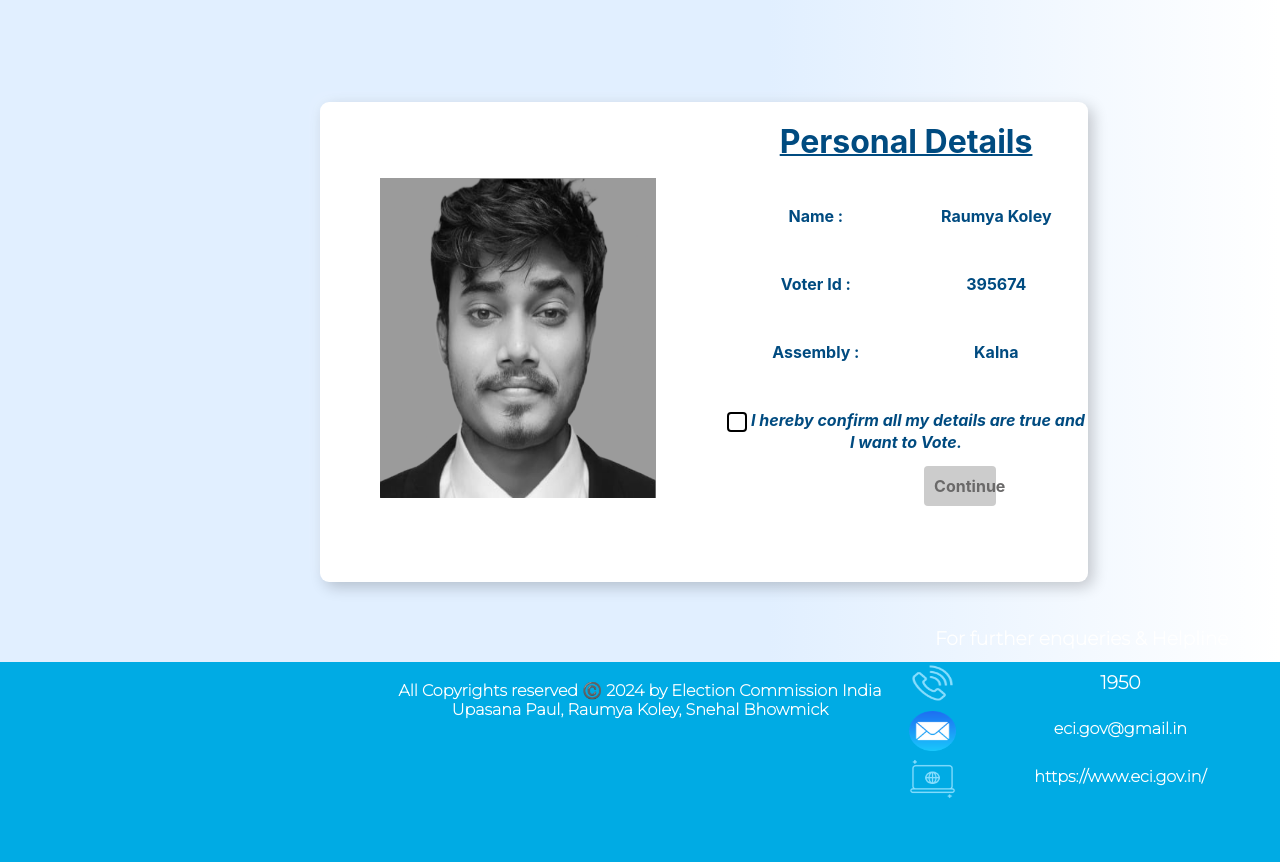
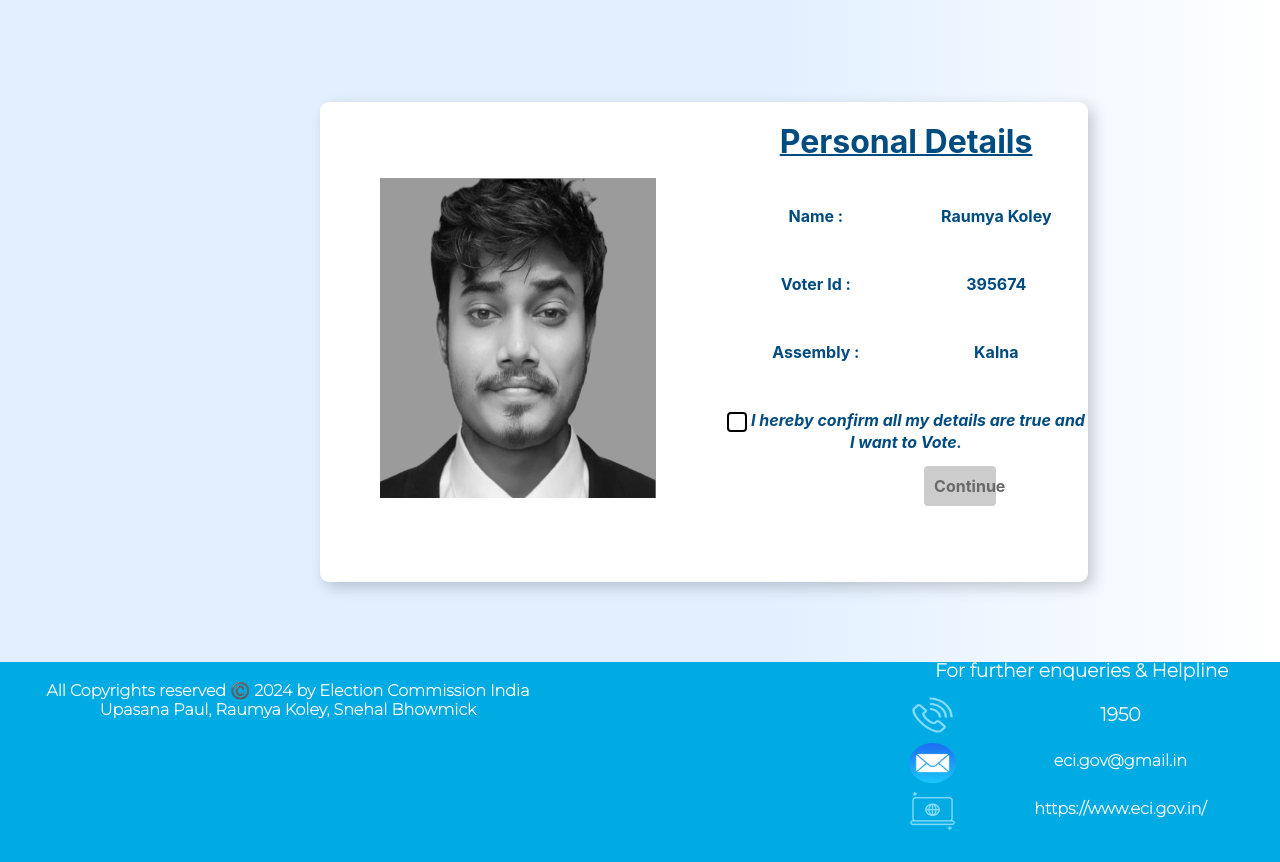
Before and after one commit to Upasana1807/Electoral-Application, a React (Create React App) app: page /voterdetails in a window 1280 px wide. Built offline with nearby package versions, Linux system fonts and the light colour scheme.

Commit message:
candidate nomination form

```diff
--- a/src/components/Candiform.css
+++ b/src/components/Candiform.css
@@ -1,8 +1,8 @@
 .candi-form-box{
     height: 7vh;
-    width: 60%;
+    width: 80%;
     /* background-color: aqua; */
-    margin-left: 5%;
+    /* margin-left: 105%; */
     border: 0.3px solid rgb(161, 161, 161) ;
     border-radius: 10px;
     border-bottom: 2px solid rgb(0, 171, 228);
@@ -15,21 +15,26 @@
     /* font-weight: bolder; */
 }
 .candi-form-btn:hover{
-    background-color: rgb(0, 0, 0);
-    height: 7vh;
-    width: 350%;
+    background-color: rgb(0, 171, 228);
+    height: 9vh;
+    width: 115%;
     cursor: pointer;
+    box-shadow:1px 1px 5px rgb(207, 202, 202);
+    text-shadow: 1px 3px 3px white;
 }
 .candi-form-btn{
     cursor: pointer;
-    height:6vh;
-    width:30% ;
+    height:8vh;
+    width:100% ;
     background-color:rgb(0, 171, 228);
     color:white;
     border:none;
+    position: relative;
     box-shadow:1px 1px 2px gray;
     font-family:'Montserrat', sans-serif;
     border-radius:5px;
-    font-size:15px;
-    margin-left:120%;
+    font-size:20px;
+    margin-left:335%;
+    margin-top: 60vh;
+    font-weight: bold;
 }
--- a/src/components/Footer.jsx
+++ b/src/components/Footer.jsx
@@ -1,51 +1,144 @@
 import React from "react";
-import './Footer.css';
-import phone from './call.png';
-import email from './mail.png';
-import web from './website.png';
+import "./Footer.css";
+import phone from "./call.png";
+import email from "./mail.png";
+import web from "./website.png";
 
-
-const Footer =() =>{
-    return(
+const Footer = () => {
+  return (
     <>
-            <div className="footer-whole" style={{height:"25vh", width:"100%", marginTop:"10vh", backgroundColor:"rgb(0, 171, 228)"}}>
-                <h4 style={{color:"white", fontFamily: "'Montserrat', sans-serif"}}> <br /> All Copyrights reserved ©️ 2024 by Election Commission India <br />
-
-                Upasana Paul, Raumya Koley, Snehal Bhowmick</h4>
-                <div className="links-div" style={{height:"17vh", width:"30%", marginLeft:"71%", marginTop:"-11.5vh"}}>
-                    <div className="more-div" style={{height:"4vh", width:"90%"}}>
-                        <h3 style={{color:"white", fontFamily: "'Montserrat', sans-serif"}}> For further enqueries & Helpline </h3>
+      <div
+        className="footer-whole"
+        style={{
+          height: "25vh",
+          width: "100%",
+          marginTop: "10vh",
+          backgroundColor: "rgb(0, 171, 228)",
+        }}
+      >
+        <h4 style={{ color: "white", fontFamily: "'Montserrat', sans-serif", marginTop:"2vh", marginLeft:"-55%" }}>
+          {" "}
+          <br /> All Copyrights reserved ©️ 2024 by Election Commission India{" "}
+          <br />
+          Upasana Paul, Raumya Koley, Snehal Bhowmick
+        </h4>
+        <div
+          className="links-div"
+          style={{
+            height: "17vh",
+            width: "30%",
+            marginLeft: "71%",
+            marginTop: "-11.5vh",
+          }}
+        >
+          <div className="more-div" style={{ height: "4vh", width: "90%" , marginTop:"4vh"}}>
+            <h3
+              style={{ color: "white", fontFamily: "'Montserrat', sans-serif" }}
+            >
+              {" "}
+              For further enqueries & Helpline{" "}
+            </h3>
           </div>
-                    <div className="call-div" style={{height:"5vh", width:"95%", marginTop:"0.5vh", display:"flex"}}>
-                        <div className="icon-div" style={{height:"5vh", width:"13%"}}>
+          <div
+            className="call-div"
+            style={{
+              height: "5vh",
+              width: "95%",
+              marginTop: "0.5vh",
+              display: "flex",
+            }}
+          >
+            <div className="icon-div" style={{ height: "5vh", width: "13%" }}>
               <img className="footer-phone" src={phone} alt="phone-icon" />
             </div>
-                        <div className="details-div" style={{height:"5vh", width:"80%", marginLeft:"5%"}}><h3 style={{color:"white", fontFamily: "'Montserrat', sans-serif", marginTop:"1vh"}}> 1950</h3></div>
+            <div
+              className="details-div"
+              style={{ height: "5vh", width: "80%", marginLeft: "5%" }}
+            >
+              <h3
+                style={{
+                  color: "white",
+                  fontFamily: "'Montserrat', sans-serif",
+                  marginTop: "1vh",
+                }}
+              >
+                {" "}
+                1950
+              </h3>
             </div>
-                    <div className="mail-div" style={{height:"5vh", width:"95%", marginTop:"1vh", display:"flex"}}>
-                        <div className="icon-div" style={{height:"5vh", width:"13%"}}>
+          </div>
+          <div
+            className="mail-div"
+            style={{
+              height: "5vh",
+              width: "95%",
+              marginTop: "1vh",
+              display: "flex",
+            }}
+          >
+            <div className="icon-div" style={{ height: "5vh", width: "13%" }}>
               <img className="footer-mail" src={email} alt="email-icon" />
             </div>
-                        <div className="details-div" style={{height:"5vh", width:"80%", marginLeft:"5%"}}>
-                            <h4 style={{color:"white", fontFamily:"'Montserrat', sans-serif", marginTop:"1vh"}}> eci.gov@gmail.in</h4>
+            <div
+              className="details-div"
+              style={{ height: "5vh", width: "80%", marginLeft: "5%" }}
+            >
+              <h4
+                style={{
+                  color: "white",
+                  fontFamily: "'Montserrat', sans-serif",
+                  marginTop: "1vh",
+                }}
+              >
+                {" "}
+                eci.gov@gmail.in
+              </h4>
             </div>
           </div>
-                    <div className="web-div" style={{height:"5vh", width:"95%", marginTop:"1vh", display:"flex"}}>
-                        <div className="icon-div" style={{height:"5vh", width:"13%"}}>
-                            <a href="https://www.eci.gov.in/" target="_blank" rel="noopener noreferrer"> <img className="footer-web" src={web} alt="website-icon" /> </a>
-
+          <div
+            className="web-div"
+            style={{
+              height: "5vh",
+              width: "95%",
+              marginTop: "1vh",
+              display: "flex",
+            }}
+          >
+            <div className="icon-div" style={{ height: "5vh", width: "13%" }}>
+              <a
+                href="https://www.eci.gov.in/"
+                target="_blank"
+                rel="noopener noreferrer"
+              >
+                {" "}
+                <img className="footer-web" src={web} alt="website-icon" />{" "}
+              </a>
             </div>
-                        <div className="details-div" style={{height:"5vh", width:"80%", marginLeft:"5%"}}>
-                            <a href="https://www.eci.gov.in/" target="_blank" rel="noopener noreferrer"> <h4 style={{marginTop:"1vh", fontFamily: "'Montserrat', sans-serif"}}>https://www.eci.gov.in/ </h4></a>
+            <div
+              className="details-div"
+              style={{ height: "5vh", width: "80%", marginLeft: "5%" }}
+            >
+              <a
+                href="https://www.eci.gov.in/"
+                target="_blank"
+                rel="noopener noreferrer"
+              >
+                {" "}
+                <h4
+                  style={{
+                    marginTop: "1vh",
+                    fontFamily: "'Montserrat', sans-serif",
+                  }}
+                >
+                  https://www.eci.gov.in/{" "}
+                </h4>
+              </a>
             </div>
           </div>
-
         </div>
       </div>
-
     </>
   );
 };
 
-
 export default Footer;
```
Also changed, not shown: src/components/Candiform.jsx (+49 -49 lines). Lines whose indentation alone changed are shown as unchanged.
